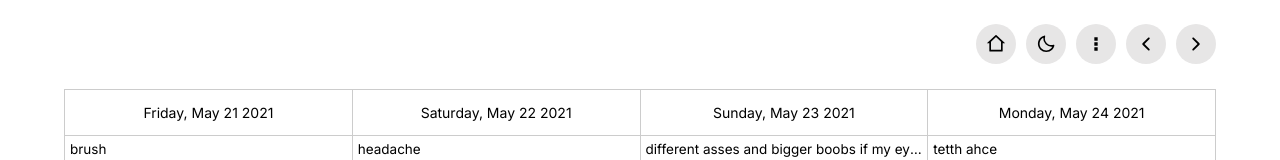
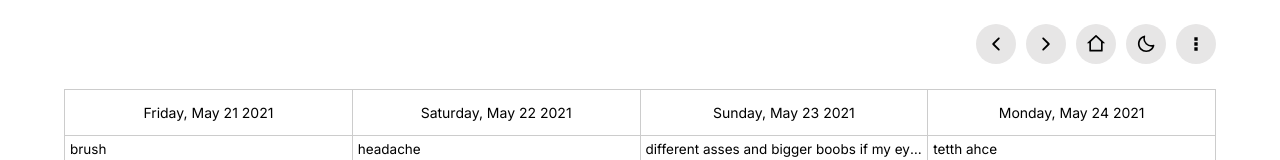
Before and after one commit to therealrinku/robonote, a Next.js app: page /app in a window 1280 px wide. Shown: the top 160 px of the page. Built offline with nearby package versions, Linux system fonts and the light colour scheme.

Commit message:
btn pos update

```diff
--- a/components/HomeNav.js
+++ b/components/HomeNav.js
@@ -6,6 +6,12 @@ import { RiHome2Line } from "react-icons/ri";
 const HomeNav = ({ setDatePlus }) => {
   return (
     <div className={homeNavStyles.homeNav}>
+      <button onClick={() => setDatePlus((prev) => prev - 1)}>
+        <IoIosArrowBack />
+      </button>
+      <button onClick={() => setDatePlus((prev) => prev + 1)}>
+        <IoIosArrowForward />
+      </button>
       <button onClick={() => setDatePlus(0)}>
         <RiHome2Line />
       </button>
@@ -15,12 +21,6 @@ const HomeNav = ({ setDatePlus }) => {
       <button>
         <BiDotsVertical />
       </button>
-      <button onClick={() => setDatePlus((prev) => prev - 1)}>
-        <IoIosArrowBack />
-      </button>
-      <button onClick={() => setDatePlus((prev) => prev + 1)}>
-        <IoIosArrowForward />
-      </button>
     </div>
   );
 };
```
